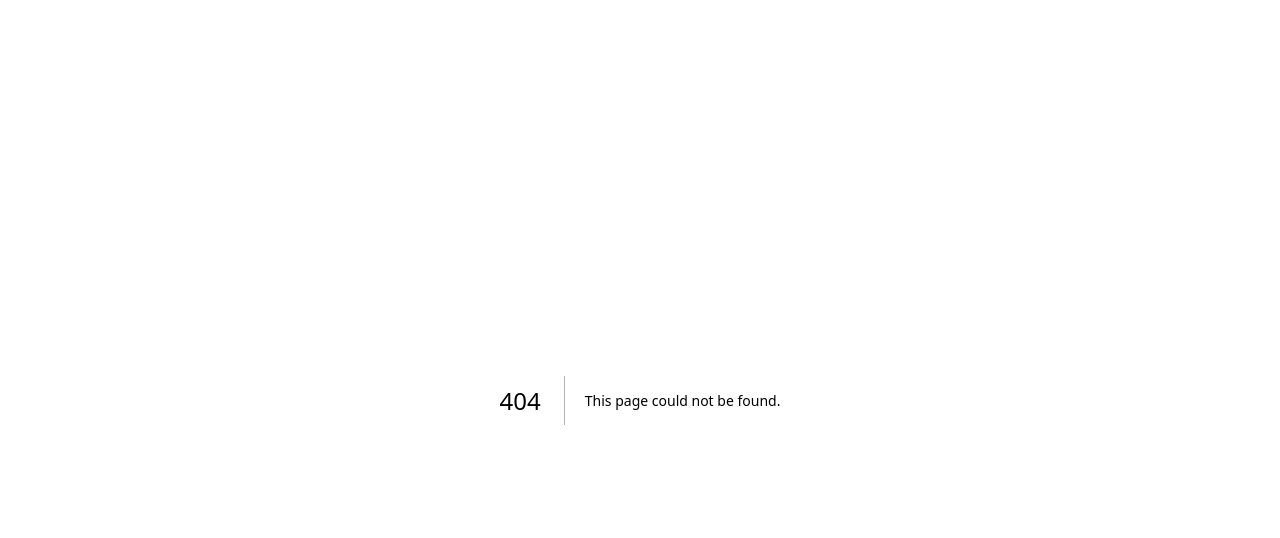
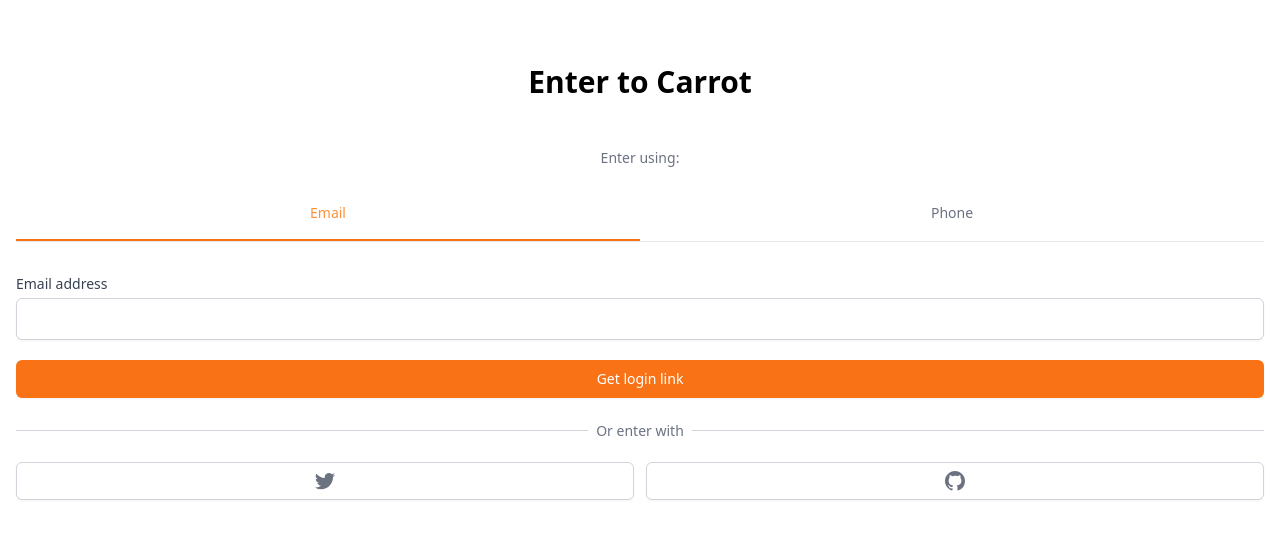
Before and after one commit to himmel37/carrot-market, a Next.js app: page /enter in a window 1280 px wide. Before the commit this address had no page. Shown: the top 538 px of the page. Built offline with nearby package versions, Linux system fonts and the light colour scheme.

Commit message:
enter page

```diff
--- /dev/null
+++ b/src/pages/enter.tsx
@@ -0,0 +1,114 @@
+import { useState } from "react";
+
+function cls(...classnames: string[]) {
+  return classnames.join(" ");
+}
+
+export default function Enter() {
+  const [method, setMethod] = useState<"email" | "phone">("email");
+  const onEmailClick = () => setMethod("email");
+  const onPhoneClick = () => setMethod("phone");
+  return (
+    <div className="mt-16 mx-4">
+      <h3 className="font-bold text-3xl text-center">Enter to Carrot</h3>
+      <div className="mt-12">
+        <div className="flex flex-col items-center">
+          <h5 className="text-gray-500 text-center text-sm font-medium">
+            Enter using:
+          </h5>
+          <div className="gird border-b mt-8 grid-cols-2 w-full">
+            <button
+              className={cls(
+                "pb-4 font-medium text-sm border-b-2 w-1/2",
+                method === "email"
+                  ? "border-orange-500 text-orange-400"
+                  : "border-transparent hover:text-gray-400 text-gray-500"
+              )}
+              onClick={onEmailClick}
+            >
+              Email
+            </button>
+            <button
+              className={cls(
+                "pb-4 font-medium text-sm border-b-2 w-1/2",
+                method === "phone"
+                  ? "border-orange-500 text-orange-400"
+                  : "border-transparent hover:text-gray-400 text-gray-500"
+              )}
+              onClick={onPhoneClick}
+            >
+              Phone
+            </button>
+          </div>
+        </div>
+        <form className="flex flex-col mt-8">
+          <label className="text-sm font-medium text-gray-700">
+            {method === "email" ? "Email address" : null}
+            {method === "phone" ? "Phone number" : null}
+          </label>
+          <div className="mt-1">
+            {method === "email" ? (
+              <input
+                className="w-full appearance-none px-3 py-2 border border-gray-300 rounded-md shadow-sm placeholder-gray-400 focus:outline-none focus:ring-orange-500 focus:border-orange-500"
+                type="email"
+                required
+              />
+            ) : null}
+            {method === "phone" ? (
+              <div className="flex rounded-md shadow-sm">
+                <span className="flex items-center justify-center px-3 rounded-l-md border border-r-0 border-gray-300 bg-gray-50 text-gray-500 select-none text-sm">
+                  +82
+                </span>
+                <input
+                  className="appearance-none w-full px-3 py-2 border border-gray-300 rounded-md rounded-l-none shadow-sm placeholder-gray-400 focus:outline-none focus:ring-orange-500 focus:border-orange-500"
+                  type="number"
+                  required
+                />
+              </div>
+            ) : null}
+          </div>
+          <button className="mt-5 bg-orange-500 hover:bg-orange-600 text-white py-2 px-4 border border-transparent rounded-md shadow-sm text-sm font-medium focus:ring-2 focus:ring-offset-2 focus:ring-orange-500 focus:outline-none">
+            {method === "email" ? "Get login link" : null}
+            {method === "phone" ? "Get one-time password" : null}
+          </button>
+        </form>
+        <div className="mt-8">
+          <div className="relative">
+            <div className="absolute w-full border-t border-gray-300" />
+            <div className="relative -top-3 text-center">
+              <span className="bg-white px-2 text-sm text-gray-500">
+                Or enter with
+              </span>
+            </div>
+          </div>
+          <div className="grid grid-cols-2 mt-2 gap-3">
+            <button className="flex justify-center items-center py-2 px-4 border border-gray-300 rounded-md shadow-sm bg-white text-sm font-medium text-gray-500 hover:bg-gray-50">
+              <svg
+                className="w-5 h-5"
+                aria-hidden="true"
+                fill="currentColor"
+                viewBox="0 0 20 20"
+              >
+                <path d="M6.29 18.251c7.547 0 11.675-6.253 11.675-11.675 0-.178 0-.355-.012-.53A8.348 8.348 0 0020 3.92a8.19 8.19 0 01-2.357.646 4.118 4.118 0 001.804-2.27 8.224 8.224 0 01-2.605.996 4.107 4.107 0 00-6.993 3.743 11.65 11.65 0 01-8.457-4.287 4.106 4.106 0 001.27 5.477A4.073 4.073 0 01.8 7.713v.052a4.105 4.105 0 003.292 4.022 4.095 4.095 0 01-1.853.07 4.108 4.108 0 003.834 2.85A8.233 8.233 0 010 16.407a11.616 11.616 0 006.29 1.84" />
+              </svg>
+            </button>
+            <button className="flex justify-center items-center py-2 px-4 border border-gray-300 rounded-md shadow-sm bg-white text-sm font-medium text-gray-500 hover:bg-gray-50">
+              <svg
+                className="w-5 h-5"
+                aria-hidden="true"
+                fill="currentColor"
+                viewBox="0 0 20 20"
+              >
+                <path
+                  fillRule="evenodd"
+                  d="M10 0C4.477 0 0 4.484 0 10.017c0 4.425 2.865 8.18 6.839 9.504.5.092.682-.217.682-.483 0-.237-.008-.868-.013-1.703-2.782.605-3.369-1.343-3.369-1.343-.454-1.158-1.11-1.466-1.11-1.466-.908-.62.069-.608.069-.608 1.003.07 1.531 1.032 1.531 1.032.892 1.53 2.341 1.088 2.91.832.092-.647.35-1.088.636-1.338-2.22-.253-4.555-1.113-4.555-4.951 0-1.093.39-1.988 1.029-2.688-.103-.253-.446-1.272.098-2.65 0 0 .84-.27 2.75 1.026A9.564 9.564 0 0110 4.844c.85.004 1.705.115 2.504.337 1.909-1.296 2.747-1.027 2.747-1.027.546 1.379.203 2.398.1 2.651.64.7 1.028 1.595 1.028 2.688 0 3.848-2.339 4.695-4.566 4.942.359.31.678.921.678 1.856 0 1.338-.012 2.419-.012 2.747 0 .268.18.58.688.482A10.019 10.019 0 0020 10.017C20 4.484 15.522 0 10 0z"
+                  clipRule="evenodd"
+                />
+              </svg>
+            </button>
+          </div>
+        </div>
+      </div>
+    </div>
+  );
+}
```
